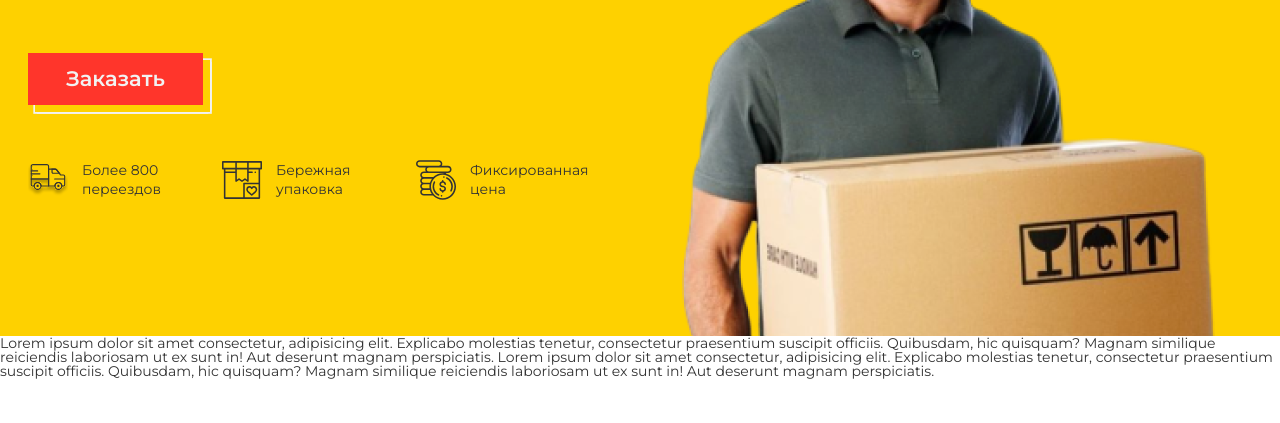
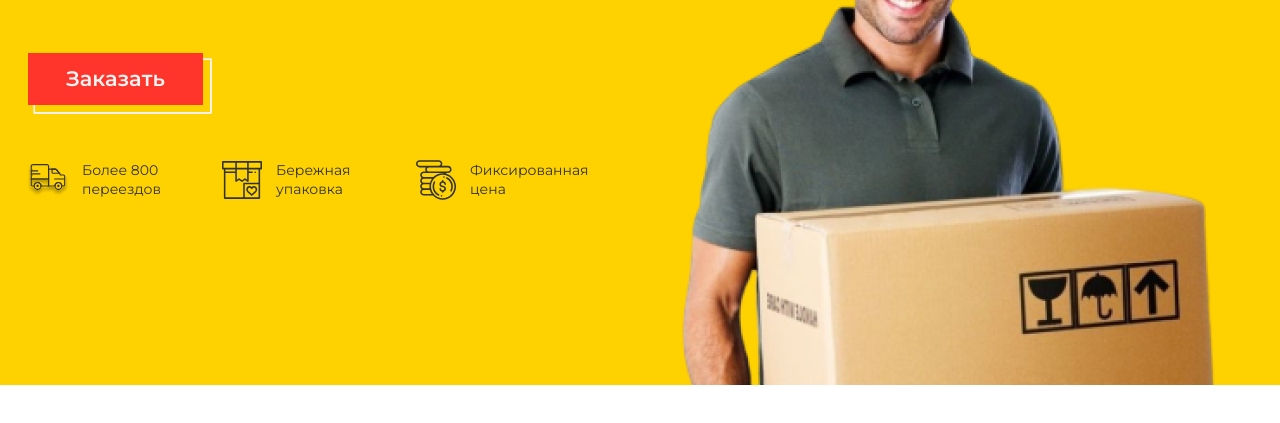
Before and after one commit to KorzunOlga/Movee, a plain HTML site: page index.html in a window 1280 px wide. Shown: the part 305-728 px from the top of the page. Drawn offline with Linux system fonts and the light colour scheme.

Commit message:
feature/ct-2:-finished

```diff
--- a/css/style.css
+++ b/css/style.css
@@ -18,7 +18,6 @@ body {
 }
 .content {
   flex:1 1 auto;
-
 }
 .banner {
   background-color:var(--main-background-color);
@@ -57,6 +56,13 @@ body {
 }
 .header__phone a {
   color: var(--main-font-color);
+}
+.header__phone:hover{
+  font-weight: 700;
+  border-bottom-color: var(--button-color);
+}
+.header__phone:hover a {
+  color: var(--button-color);
 }
 .header__burger {
   height: 1.19rem;
@@ -145,7 +151,7 @@ body {
   }
 .banner-body__image{
   flex: 0 1 auto;
-  margin: -3.5rem auto 0;
+  margin: 0 auto;
   max-width: 553px;
   max-height: 629px;
   }
--- a/index.html
+++ b/index.html
@@ -83,15 +83,6 @@
         </div>
       </div>
 
-      <div>
-        <p>Lorem ipsum dolor sit amet consectetur, adipisicing elit. Explicabo molestias tenetur, consectetur
-          praesentium suscipit officiis. Quibusdam, hic quisquam? Magnam similique reiciendis laboriosam ut ex sunt in!
-          Aut deserunt magnam perspiciatis. Lorem ipsum dolor sit amet consectetur, adipisicing elit. Explicabo
-          molestias tenetur, consectetur
-          praesentium suscipit officiis. Quibusdam, hic quisquam? Magnam similique reiciendis laboriosam ut ex sunt in!
-          Aut deserunt magnam perspiciatis. </p>
-      </div>
-
     </div>
   </div>
 
```
Lines whose indentation alone changed are shown as unchanged.
